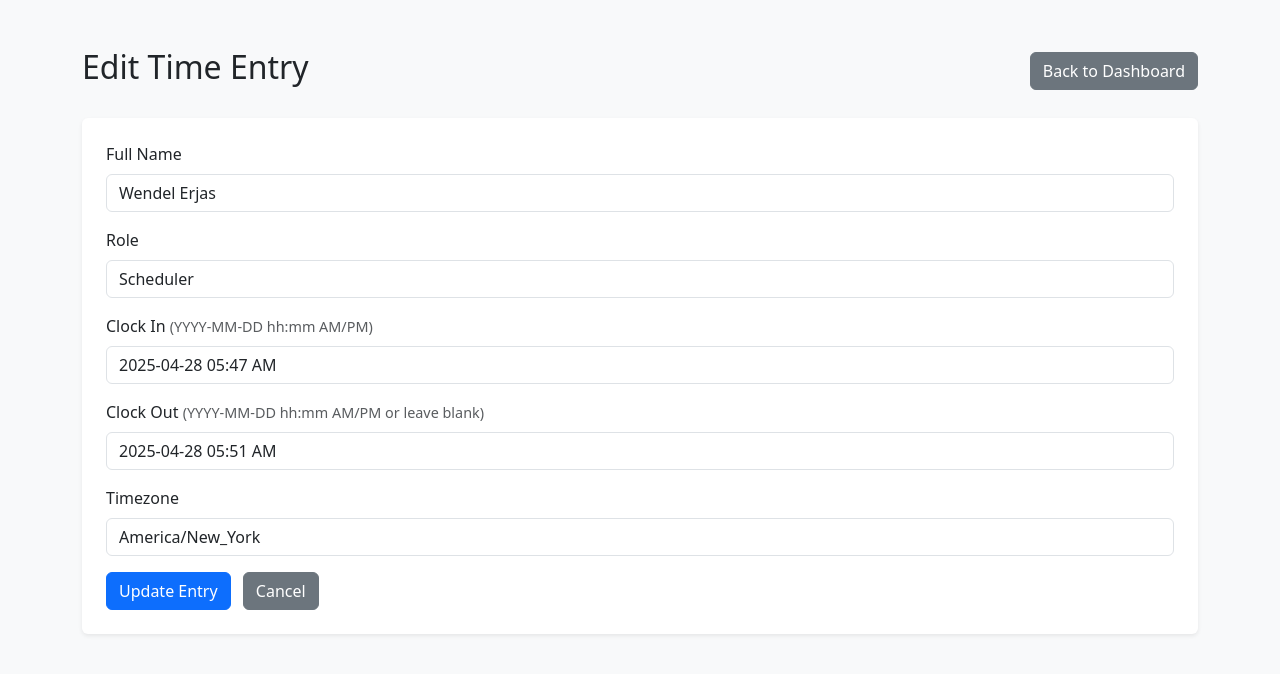
After one commit to kesha321/time-tracker-app, a Flask app: page /edit_entry/3 in a window 1280 px wide. The commit adds this page. Shown: the top 674 px of the page. Run offline with Flask 3, Linux system fonts and the light colour scheme; a user stored in the database is signed in; parts of the project's set-up code (start-up, migrations or seed data) failed here and were passed over.

Commit message:
Auto backup on 2025-05-28 01:59:52

```diff
--- a/app.py
+++ b/app.py
@@ -1,4 +1,4 @@
-from flask import Flask, render_template, request, redirect, url_for, jsonify, session
+from flask import Flask, render_template, request, redirect, url_for, jsonify, session, flash
 from flask_sqlalchemy import SQLAlchemy
 from sqlalchemy import func
 from datetime import datetime
@@ -13,6 +13,9 @@ os.makedirs('/mnt/data', exist_ok=True)
 app.config['SQLALCHEMY_DATABASE_URI'] = 'sqlite:////mnt/data/database.db'
 app.config['SECRET_KEY'] = 'your_secret_key_here'
 db = SQLAlchemy(app)
+
+# Set your super admin key here (change it to something only you know)
+SUPER_ADMIN_KEY = "letmein123"
 
 # Database Models
 class TimeEntry(db.Model):
@@ -101,12 +104,27 @@ def admin_login():
 @app.route('/logout')
 def logout():
     session.pop('admin_logged_in', None)
+    session.pop('can_edit', None)
     return redirect(url_for('admin_login'))
 
-@app.route('/dashboard')
+@app.route('/dashboard', methods=['GET', 'POST'])
 def dashboard():
     if not session.get('admin_logged_in'):
         return redirect(url_for('admin_login'))
+
+    can_edit = session.get('can_edit', False)
+    show_modal = False  # Controls whether to show the modal automatically
+
+    # Handle edit mode unlock POST (super admin key)
+    if request.method == 'POST':
+        key = request.form.get('super_admin_key')
+        if key and key == SUPER_ADMIN_KEY:
+            session['can_edit'] = True
+            can_edit = True
+            flash('Edit mode enabled!', 'success')
+        elif key:  # If key was submitted but wrong
+            flash('Incorrect super admin key.', 'danger')
+            show_modal = True
 
     fullname = request.args.get('fullname', '')
     role = request.args.get('role', '')
@@ -141,7 +159,51 @@ def dashboard():
                            fullname=fullname,
                            role=role,
                            start_date=start_date,
-                           end_date=end_date)
+                           end_date=end_date,
+                           can_edit=can_edit,
+                           show_modal=show_modal
+    )
+
+@app.route('/edit_entry/<int:entry_id>', methods=['GET', 'POST'])
+def edit_entry(entry_id):
+    if not session.get('admin_logged_in'):
+        return redirect(url_for('admin_login'))
+    if not session.get('can_edit'):
+        flash('Unauthorized: Edit mode not enabled.', 'danger')
+        return redirect(url_for('dashboard'))
+
+    entry = TimeEntry.query.get_or_404(entry_id)
+
+    if request.method == 'POST':
+        clock_in_str = request.form.get('clock_in')
+        clock_out_str = request.form.get('clock_out')
+        timezone = request.form.get('timezone')
+
+        # 12-Hour Format Parsing
+        try:
+            entry.clock_in = datetime.strptime(clock_in_str, '%Y-%m-%d %I:%M %p')
+        except Exception:
+            flash('Invalid clock-in format. Use YYYY-MM-DD hh:mm AM/PM', 'danger')
+            return render_template('edit_entry.html', entry=entry, clock_in_val=clock_in_str, clock_out_val=clock_out_str)
+
+        if clock_out_str:
+            try:
+                entry.clock_out = datetime.strptime(clock_out_str, '%Y-%m-%d %I:%M %p')
+            except Exception:
+                flash('Invalid clock-out format. Use YYYY-MM-DD hh:mm AM/PM', 'danger')
+                return render_template('edit_entry.html', entry=entry, clock_in_val=clock_in_str, clock_out_val=clock_out_str)
+        else:
+            entry.clock_out = None
+
+        entry.timezone = timezone
+        db.session.commit()
+        flash('Entry updated successfully.', 'success')
+        return redirect(url_for('dashboard'))
+
+    # For GET request (show form), use 12-hour format for display
+    clock_in_val = entry.clock_in.strftime('%Y-%m-%d %I:%M %p')
+    clock_out_val = entry.clock_out.strftime('%Y-%m-%d %I:%M %p') if entry.clock_out else ''
+    return render_template('edit_entry.html', entry=entry, clock_in_val=clock_in_val, clock_out_val=clock_out_val)
 
 @app.route('/delete/<int:entry_id>', methods=['POST'])
 def delete_entry(entry_id):
--- /dev/null
+++ b/templates/edit_entry.html
@@ -0,0 +1,77 @@
+<!DOCTYPE html>
+<html lang="en">
+<head>
+    <meta charset="UTF-8">
+    <title>Edit Time Entry</title>
+    <meta name="viewport" content="width=device-width, initial-scale=1.0">
+    <!-- Bootstrap 5 -->
+    <link href="https://cdn.jsdelivr.net/npm/bootstrap@5.3.2/dist/css/bootstrap.min.css" rel="stylesheet">
+    <style>
+        .form-label small { font-size: 0.9em; }
+    </style>
+</head>
+<body class="bg-light">
+
+<div class="container mt-5">
+    <div class="d-flex justify-content-between align-items-center mb-4">
+        <h2>Edit Time Entry</h2>
+        <a href="{{ url_for('dashboard') }}" class="btn btn-secondary">Back to Dashboard</a>
+    </div>
+
+    {% with messages = get_flashed_messages(with_categories=true) %}
+      {% if messages %}
+        {% for category, message in messages %}
+          <div class="alert alert-{{ category }} alert-dismissible fade show" role="alert">
+            {{ message }}
+            <button type="button" class="btn-close" data-bs-dismiss="alert" aria-label="Close"></button>
+          </div>
+        {% endfor %}
+      {% endif %}
+    {% endwith %}
+
+    <form method="post" class="bg-white p-4 rounded shadow-sm">
+        <div class="mb-3">
+            <label class="form-label">Full Name</label>
+            <input type="text" class="form-control" value="{{ entry.fullname }}" readonly>
+        </div>
+        <div class="mb-3">
+            <label class="form-label">Role</label>
+            <input type="text" class="form-control" value="{{ entry.role }}" readonly>
+        </div>
+        <div class="mb-3">
+            <label class="form-label">
+                Clock In <small class="text-muted">(YYYY-MM-DD hh:mm AM/PM)</small>
+            </label>
+            <input type="text" name="clock_in" class="form-control" value="{{ clock_in_val }}" required placeholder="2025-05-28 12:45 AM">
+        </div>
+        <div class="mb-3">
+            <label class="form-label">
+                Clock Out <small class="text-muted">(YYYY-MM-DD hh:mm AM/PM or leave blank)</small>
+            </label>
+            <input type="text" name="clock_out" class="form-control" value="{{ clock_out_val }}" placeholder="2025-05-28 01:45 PM">
+        </div>
+        <div class="mb-3">
+            <label class="form-label">Timezone</label>
+            <input type="text" name="timezone" class="form-control" value="{{ entry.timezone }}" required>
+            <!-- Optional: Make this a dropdown if you want to limit the choices -->
+        </div>
+        <button type="submit" class="btn btn-primary">Update Entry</button>
+        <a href="{{ url_for('dashboard') }}" class="btn btn-secondary ms-2">Cancel</a>
+    </form>
+</div>
+
+<script src="https://cdn.jsdelivr.net/npm/bootstrap@5.3.2/dist/js/bootstrap.bundle.min.js"></script>
+<script>
+  // Auto-dismiss alerts after 3.5 seconds
+  window.addEventListener('DOMContentLoaded', function() {
+    setTimeout(function() {
+      var alerts = document.querySelectorAll('.alert');
+      alerts.forEach(function(alert) {
+        alert.classList.remove('show');
+        alert.classList.add('hide');
+      });
+    }, 3500);
+  });
+</script>
+</body>
+</html>
```
Also changed, not shown: templates/dashboard.html (+108 -5 lines).
